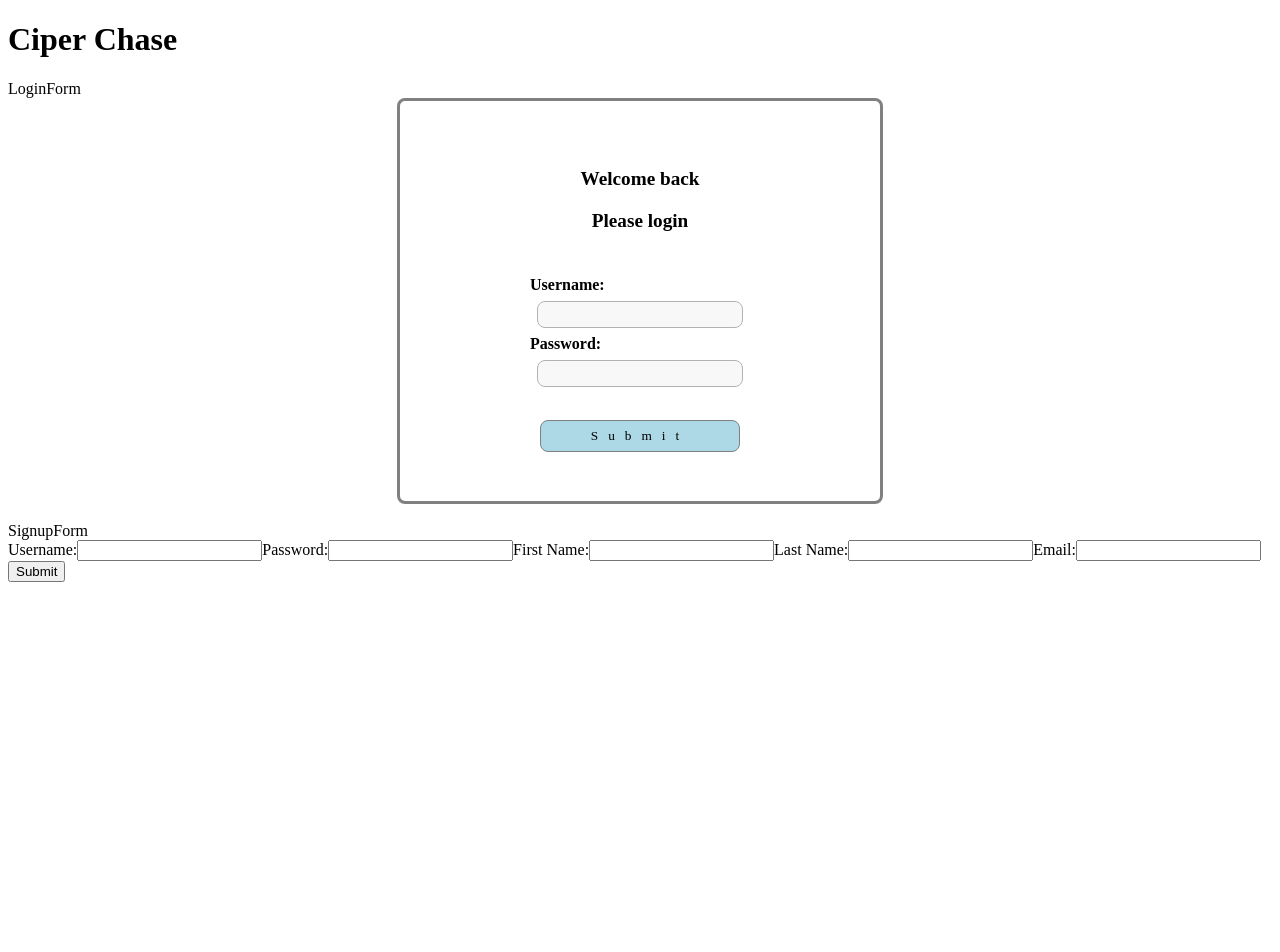
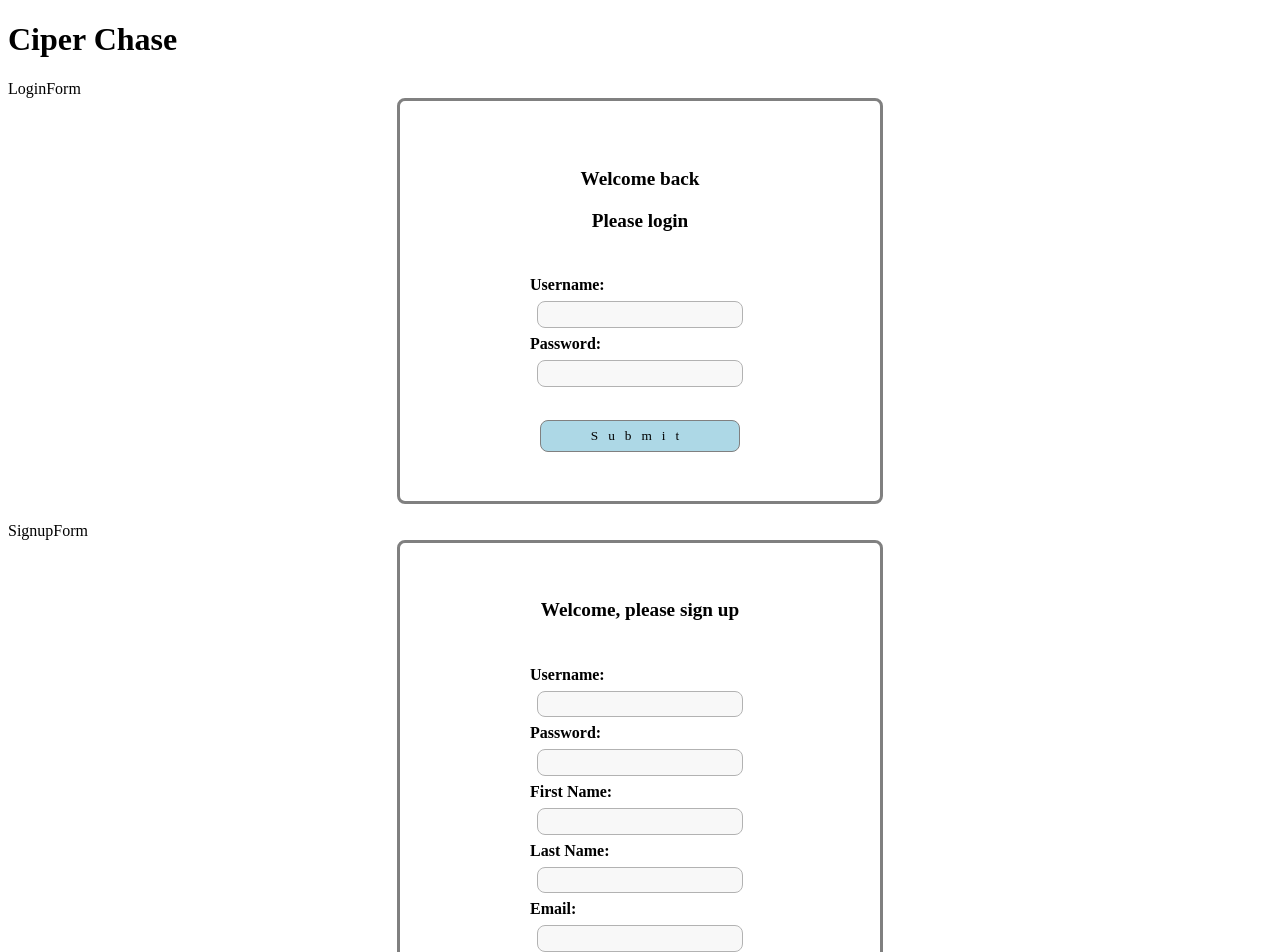
Before and after one commit to cipherchase/cipherchase, a React app: page / in a window 1280 px wide. Shown: the top 952 px of the page. Before the commit the page ends 800 px from the top, so only its background shows below. Built offline with nearby package versions, Linux system fonts and the light colour scheme.

Commit message:
added style

```diff
--- a/src/components/SignupForm.jsx
+++ b/src/components/SignupForm.jsx
@@ -1,6 +1,60 @@
 import React from 'react';
 import { connect } from 'react-redux';
 import { signup } from '../actions/actionCreators';
+
+// Styling
+const titleStyle = {
+  color: 'black',
+  fontSize: '1.2em',
+  textAlign: 'center',
+};
+
+const box = {
+  margin: 'auto',
+  alignItems: 'center',
+  height: '32em',
+  width: '30em',
+  border: '0.2em solid grey',
+  borderRadius: '8px',
+  display: 'flex',
+  justifyContent: 'center',
+  flexDirection: 'column',
+  alignContent: 'center',
+  alignSelf: 'stretch',
+  fontWeight: '900',
+};
+
+const forms = {
+  display: 'flex',
+  alignItems: 'center',
+  borderRadius: '8px',
+  width: '80px',
+  flexDirection: 'column',
+};
+
+const inputStyle = {
+  margin: '7px',
+  width: '15em',
+  display: 'flex',
+  justifyContent: 'center',
+  border: '1px solid grey',
+  backgroundColor: '#f4f4f4',
+  opacity: '0.6',
+  height: '1.7em',
+  borderRadius: '8px',
+};
+
+const submitStyle = {
+  color: 'black',
+  backgroundColor: 'lightblue',
+  border: '1px solid grey',
+  borderRadius: '8px',
+  padding: '0.5em',
+  width: '15em',
+  letterSpacing: '10px',
+  fontFamily: 'serif',
+  margin: '2em',
+};
 
 const mapStateToProps = store => ({
   games: store.games,
@@ -15,7 +69,11 @@ class SignupForm extends React.Component {
   constructor(props) {
     super(props);
     this.state = {
-      username: '', password: '', firstname: '', lastname: '', email: '',
+      username: '',
+      password: '',
+      firstname: '',
+      lastname: '',
+      email: '',
     };
     this.handleChange = this.handleChange.bind(this);
     this.handleSubmit = this.handleSubmit.bind(this);
@@ -43,10 +101,15 @@ class SignupForm extends React.Component {
 
   render() {
     return (
-      <form onSubmit={this.handleSubmit}>
+      <div style={box}>
+        <h4 style={titleStyle}>
+          <p>Welcome, please sign up</p>
+        </h4>
+        <form style={forms} onSubmit={this.handleSubmit}>
           <label>
             Username:
             <input
+              style={inputStyle}
               name="username"
               type="text"
               value={this.state.username}
@@ -56,6 +119,7 @@ class SignupForm extends React.Component {
           <label>
             Password:
             <input
+              style={inputStyle}
               name="password"
               type="password"
               value={this.state.password}
@@ -65,6 +129,7 @@ class SignupForm extends React.Component {
           <label>
             First Name:
             <input
+              style={inputStyle}
               name="firstname"
               type="text"
               value={this.state.firstname}
@@ -74,6 +139,7 @@ class SignupForm extends React.Component {
           <label>
             Last Name:
             <input
+              style={inputStyle}
               name="lastname"
               type="text"
               value={this.state.lastname}
@@ -82,10 +148,17 @@ class SignupForm extends React.Component {
           </label>
           <label>
             Email:
-          <input name="email" type="email" value={this.state.email} onChange={this.handleChange} />
+            <input
+              style={inputStyle}
+              name="email"
+              type="email"
+              value={this.state.email}
+              onChange={this.handleChange}
+            />
           </label>
-        <input type="submit" value="Submit" />
+          <input style={submitStyle} type="submit" value="Submit" />
         </form>
+      </div>
     );
   }
 }
```
Lines whose indentation alone changed are shown as unchanged.
